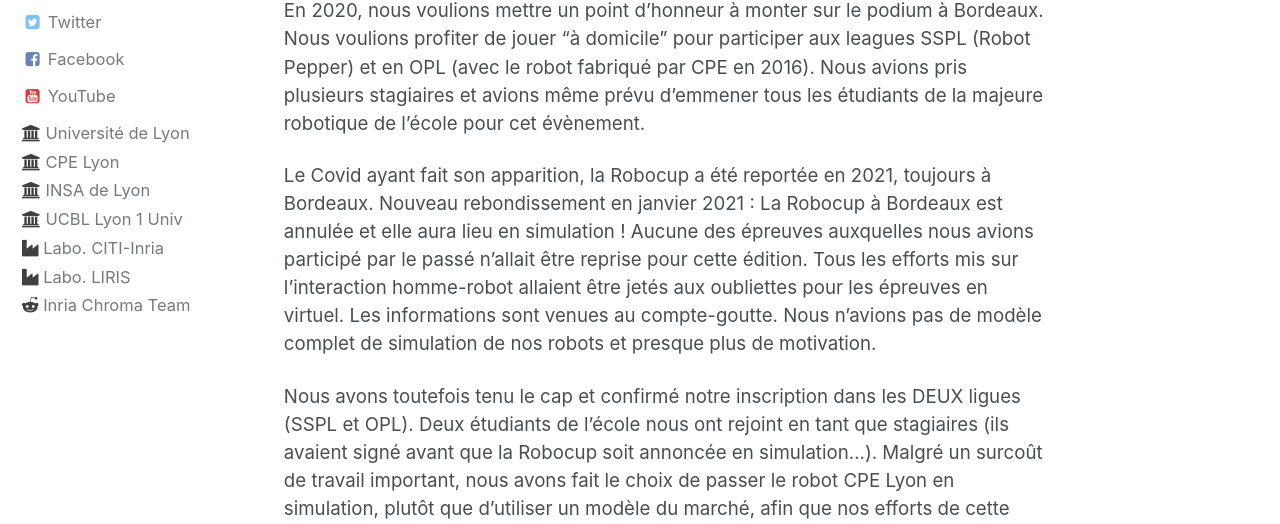
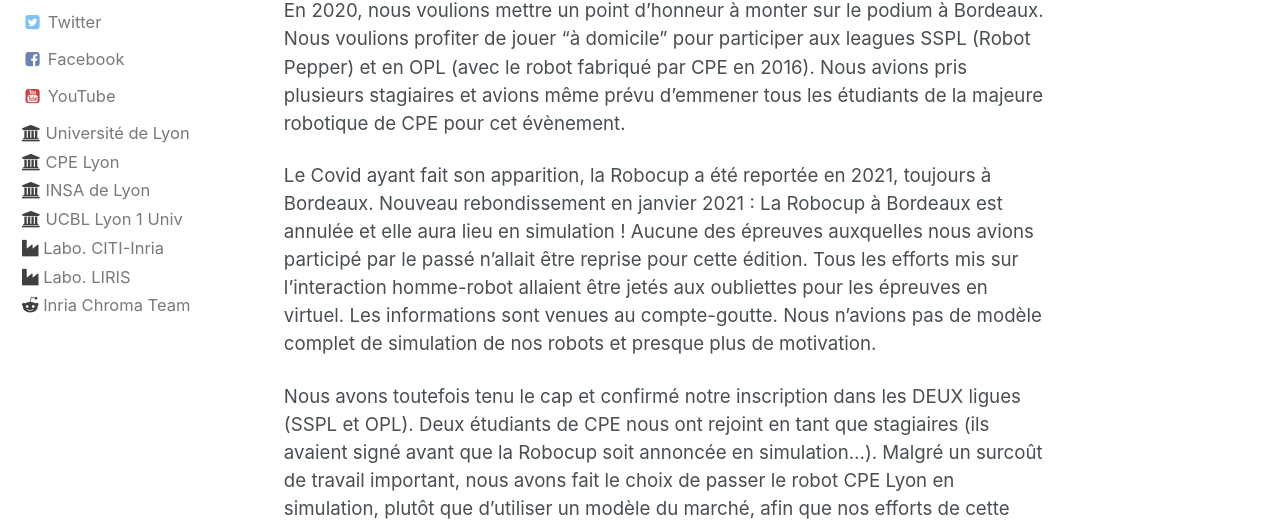
Before and after one commit to Robocup-Lyontech/Robocup-Lyontech.github.io, a Jekyll site: the page built from _posts/2021-07-06-LyonTech-2nd-on-the-podium-fr.md, in a window 1280 px wide and 1400 px high. Shown: the part 435-959 px from the top of the window. Built offline with Jekyll 4.4.1, drawn with Linux system fonts in a browser that asks for light colours; some of the changed text lies outside the part shown.

Commit message:
correction com avec CPE plutot que ecole

```diff
--- a/_posts/2021-07-06-LyonTech-2nd-on-the-podium-fr.md
+++ b/_posts/2021-07-06-LyonTech-2nd-on-the-podium-fr.md
@@ -11,11 +11,11 @@ tags:
 
 Une fois de plus l'équipe LyonTech a participé à la Robocup et ajoute à son palmarès des résultats très honorables. Ce n'était pourtant pas gagné d'avance ! Nous étions 5ème en 2018 à Montréal, 3ème en 2019 à Sydney. Nous avions alors fait un effort conséquent sur l'interaction homme-robot. Nous utilisions alors le robot Pepper dans la league SSPL.
 
-En 2020, nous voulions mettre un point d'honneur à monter sur le podium à Bordeaux. Nous voulions profiter de jouer "à domicile" pour participer aux leagues SSPL (Robot Pepper) et en OPL (avec le robot fabriqué par CPE en 2016). Nous avions pris plusieurs stagiaires et avions même prévu d'emmener tous les étudiants de la majeure robotique de l'école pour cet évènement.
+En 2020, nous voulions mettre un point d'honneur à monter sur le podium à Bordeaux. Nous voulions profiter de jouer "à domicile" pour participer aux leagues SSPL (Robot Pepper) et en OPL (avec le robot fabriqué par CPE en 2016). Nous avions pris plusieurs stagiaires et avions même prévu d'emmener tous les étudiants de la majeure robotique de CPE pour cet évènement.
 
 Le Covid ayant fait son apparition, la Robocup a été reportée en 2021, toujours à Bordeaux. Nouveau rebondissement en janvier 2021 : La Robocup à Bordeaux est annulée et elle aura lieu en simulation ! Aucune des épreuves auxquelles nous avions participé par le passé n'allait être reprise pour cette édition. Tous les efforts mis sur l'interaction homme-robot allaient être jetés aux oubliettes pour les épreuves en virtuel. Les informations sont venues au compte-goutte. Nous n'avions pas de modèle complet de simulation de nos robots et presque plus de motivation.
 
-Nous avons toutefois tenu le cap et confirmé notre inscription dans les DEUX ligues (SSPL et OPL). Deux étudiants de l'école nous ont rejoint en tant que stagiaires (ils avaient signé avant que la Robocup soit annoncée en simulation...). Malgré un surcoût de travail important, nous avons fait le choix de passer le robot CPE Lyon en simulation, plutôt que d'utiliser un modèle du marché, afin que nos efforts de cette année puissent être capitalisés. En dépit du peu d'informations que nous avions sur le nouveau règlement, nous avons mené ce grand chantier, laissant derrière nous les efforts passés, et nous concentrant sur les nouveaux défis. A 10 jours de la Robocup, l'équipe complète s'est mobilisée dans les mêmes conditions qu'un hackathon. Elle a pu compléter le travail passé et celui des stagiaires. De jour comme de nuit, code source, pizzas et saucisson transitaient entre les binômes de travail, jusqu'au moment de la victoire.
+Nous avons toutefois tenu le cap et confirmé notre inscription dans les DEUX ligues (SSPL et OPL). Deux étudiants de CPE nous ont rejoint en tant que stagiaires (ils avaient signé avant que la Robocup soit annoncée en simulation...). Malgré un surcoût de travail important, nous avons fait le choix de passer le robot CPE Lyon en simulation, plutôt que d'utiliser un modèle du marché, afin que nos efforts de cette année puissent être capitalisés. En dépit du peu d'informations que nous avions sur le nouveau règlement, nous avons mené ce grand chantier, laissant derrière nous les efforts passés, et nous concentrant sur les nouveaux défis. A 10 jours de la Robocup, l'équipe complète s'est mobilisée dans les mêmes conditions qu'un hackathon. Elle a pu compléter le travail passé et celui des stagiaires. De jour comme de nuit, code source, pizzas et saucisson transitaient entre les binômes de travail, jusqu'au moment de la victoire.
 
 Voici nos résultats pour cette année :
 - Le prix du meilleur robot de rangement en SSPL
```
